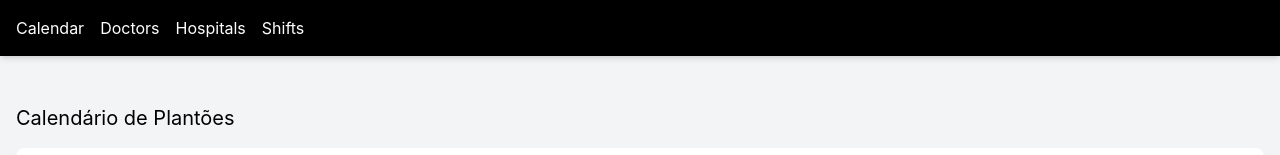
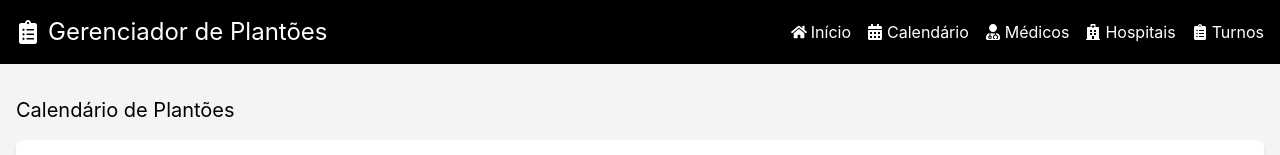
Before and after one commit to pedroffeitosa/shiftmanager, a React (Create React App) app in the folder frontend/: page / in a window 1280 px wide. Shown: the top 155 px of the page. Built offline with nearby package versions, Linux system fonts and the light colour scheme; no server answers.

Commit message:
feat: Navbar with icons

```diff
--- a/frontend/package.json
+++ b/frontend/package.json
@@ -17,6 +17,7 @@
     "react": "^18.3.1",
     "react-calendar": "^5.0.0",
     "react-dom": "^18.3.1",
+    "react-icons": "^5.2.1",
     "react-router-dom": "^6.25.1",
     "react-scripts": "5.0.1",
     "react-toastify": "^10.0.5",
--- a/frontend/src/App.tsx
+++ b/frontend/src/App.tsx
@@ -1,25 +1,20 @@
 import React from 'react';
-import { BrowserRouter as Router, Route, Routes, Link } from 'react-router-dom';
+import { BrowserRouter as Router, Route, Routes } from 'react-router-dom';
+import Header from './components/Header';
 import DoctorsPage from './pages/DoctorsPage';
 import HospitalsPage from './pages/HospitalsPage';
 import ShiftsPage from './pages/ShiftsPage';
-import CalendarPage from './pages/CalendarPage';
+import CalendarPage from './components/CalendarPage'; // Corrigir o caminho se necessário
 
 const App: React.FC = () => {
   return (
     <Router>
       <div className="bg-gray-100 min-h-screen">
-        <nav className="mb-4 bg-black p-4 shadow-md">
-          <ul className="flex space-x-4">
-            <li><Link to="/" className="text-white hover:underline">Calendar</Link></li>
-            <li><Link to="/doctors" className="text-white hover:underline">Doctors</Link></li>
-            <li><Link to="/hospitals" className="text-white hover:underline">Hospitals</Link></li>
-            <li><Link to="/shifts" className="text-white hover:underline">Shifts</Link></li>
-          </ul>
-        </nav>
+        <Header />
         <div className="container mx-auto p-4">
           <Routes>
             <Route path="/" element={<CalendarPage />} />
+            <Route path="/calendar" element={<CalendarPage />} />
             <Route path="/doctors" element={<DoctorsPage />} />
             <Route path="/hospitals" element={<HospitalsPage />} />
             <Route path="/shifts" element={<ShiftsPage />} />
--- a/frontend/src/pages/CalendarPage.tsx
+++ b/frontend/src/components/CalendarPage.tsx
@@ -52,12 +52,12 @@ const CalendarPage: React.FC = () => {
     <div className="container mx-auto mt-4">
       <h2 className="text-xl mb-4">Calendário de Plantões</h2>
       <div className="bg-white p-4 rounded-lg shadow-md flex justify-center">
-        <div className="w-full">
+        <div className="w-full lg:w-4/5 xl:w-3/4">
           <Calendar
             onChange={(value) => setDate(Array.isArray(value) ? value[0] : value)}
             value={date}
             tileContent={renderTileContent}
-            className="w-full h-auto"
+            className="w-full"
           />
         </div>
       </div>
--- a/frontend/src/components/Header.tsx
+++ b/frontend/src/components/Header.tsx
@@ -1,19 +1,50 @@
 import React from 'react';
 import { Link } from 'react-router-dom';
+import { FaHome, FaUserMd, FaHospital, FaClipboardList, FaCalendarAlt } from 'react-icons/fa';
 
 const Header: React.FC = () => {
   return (
-    <header className="bg-blue-500 p-4 text-white">
-      <h1 className="text-2xl">ShiftManager</h1>
-      <nav>
-        <ul className="flex space-x-4">
-          <li><Link to="/">Home</Link></li>
-          <li><Link to="/doctors">Doctors</Link></li>
-          <li><Link to="/hospitals">Hospitals</Link></li>
-          <li><Link to="/shifts">Shifts</Link></li>
-          <li><Link to="/calendar">Calendar</Link></li>
-        </ul>
-      </nav>
+    <header className="bg-black p-4 text-white">
+      <div className="container mx-auto flex justify-between items-center">
+        <h1 className="text-2xl flex items-center">
+          <FaClipboardList className="mr-2" />
+          Gerenciador de Plantões
+        </h1>
+        <nav>
+          <ul className="flex space-x-4">
+            <li>
+              <Link to="/" className="flex items-center hover:text-gray-400">
+                <FaHome className="mr-1" />
+                Início
+              </Link>
+            </li>
+            <li>
+              <Link to="/calendar" className="flex items-center hover:text-gray-400">
+                <FaCalendarAlt className="mr-1" />
+                Calendário
+              </Link>
+            </li>
+            <li>
+              <Link to="/doctors" className="flex items-center hover:text-gray-400">
+                <FaUserMd className="mr-1" />
+                Médicos
+              </Link>
+            </li>
+            <li>
+              <Link to="/hospitals" className="flex items-center hover:text-gray-400">
+                <FaHospital className="mr-1" />
+                Hospitais
+              </Link>
+            </li>
+            <li>
+              <Link to="/shifts" className="flex items-center hover:text-gray-400">
+                <FaClipboardList className="mr-1" />
+                Turnos
+              </Link>
+            </li>
+          </ul>
+        </nav>
+      </div>
     </header>
   );
 };
```
Also changed, not shown: 1 other file (tests, documents, lock files or other folders).
